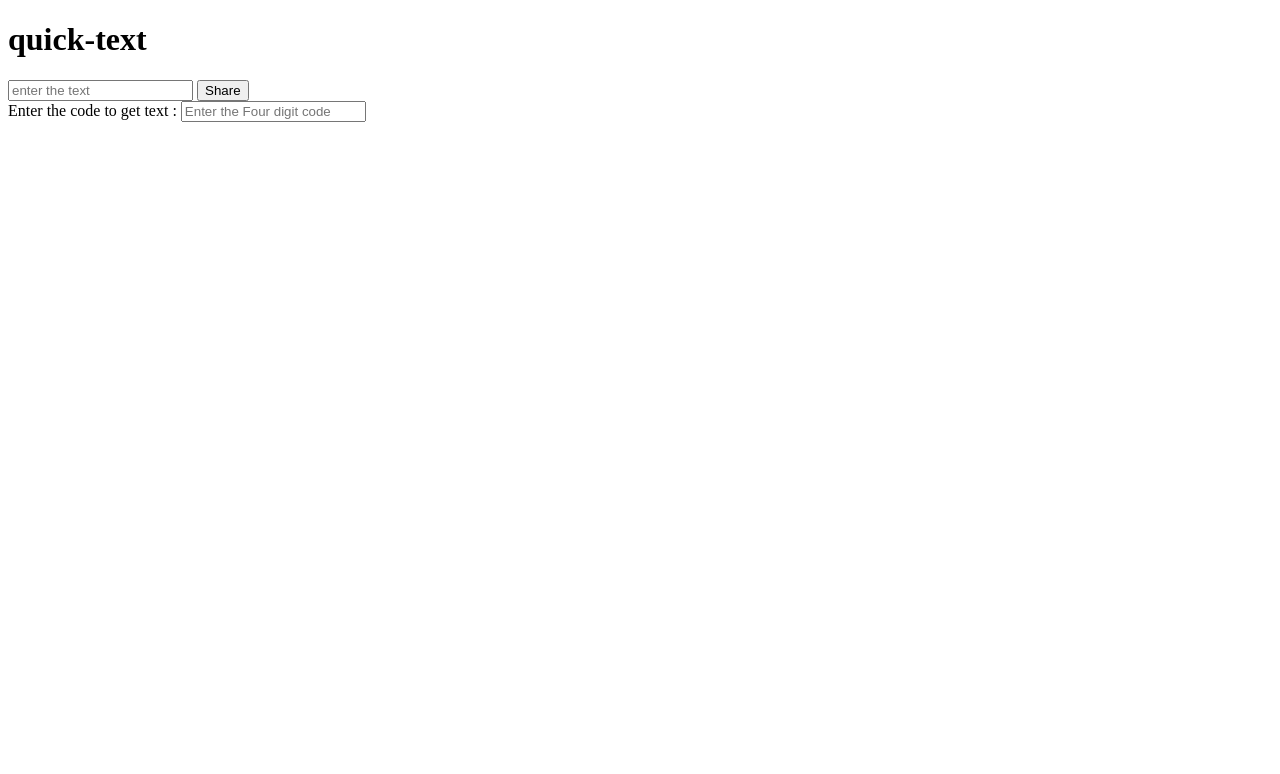
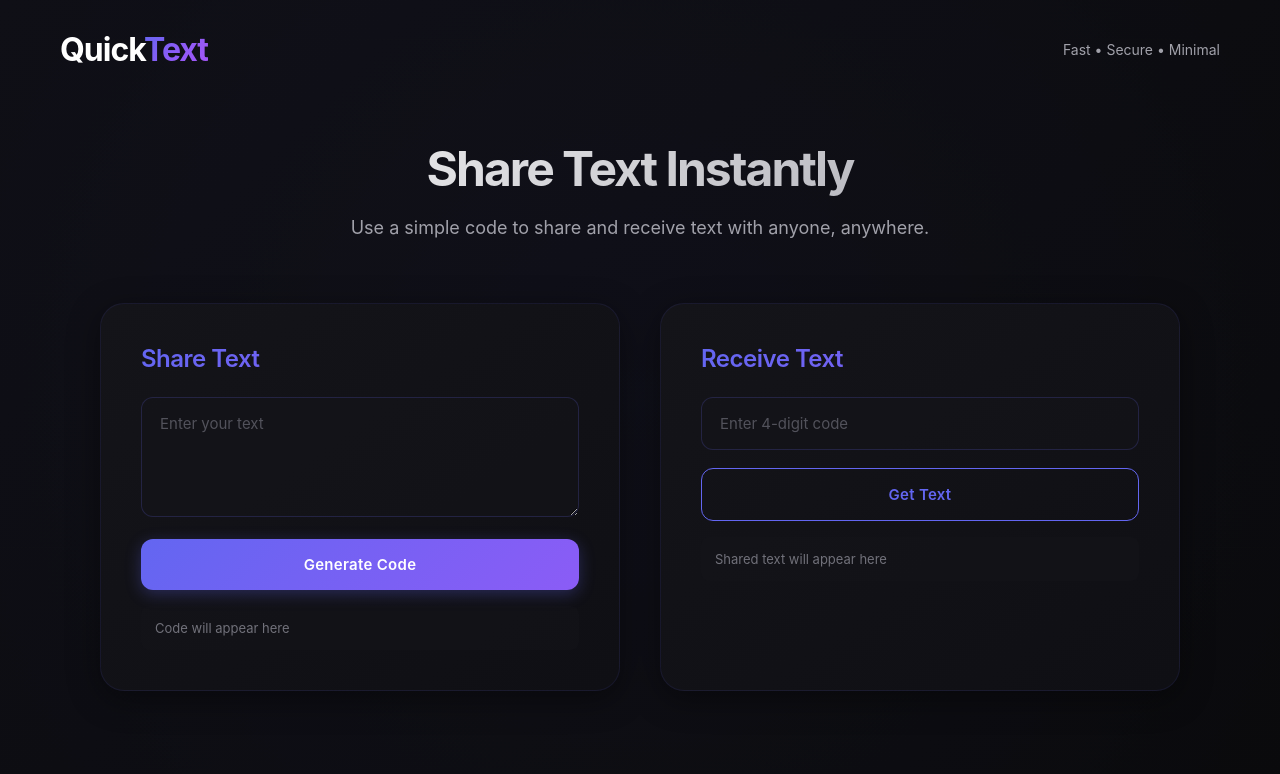
Before and after one commit to Sanjai1232/TEXT-SHARING, a website: page FRONT-END/home.html in a window 1280 px wide. Drawn offline with Linux system fonts and the light colour scheme.

Commit message:
made front end and styled

```diff
--- /dev/null
+++ b/FRONT-END/css/home.css
@@ -0,0 +1,248 @@
+
+        * {
+            margin: 0;
+            padding: 0;
+            box-sizing: border-box;
+            font-family: "Inter", "SF Pro Display", -apple-system, sans-serif;
+        }
+
+        body {
+            min-height: 100vh;
+            background: linear-gradient(135deg, #0f0f14 0%, #0a0a0a 100%);
+            color: #fff;
+            position: relative;
+            overflow-x: hidden;
+        }
+
+        body::before {
+            content: '';
+            position: fixed;
+            top: -50%;
+            left: -50%;
+            width: 200%;
+            height: 200%;
+            background: radial-gradient(circle, rgba(99, 102, 241, 0.06) 0%, transparent 70%);
+            animation: pulse 8s ease-in-out infinite;
+            pointer-events: none;
+        }
+
+        @keyframes pulse {
+            0%, 100% { transform: scale(1); opacity: 0.5; }
+            50% { transform: scale(1.1); opacity: 0.8; }
+        }
+
+        /* Navbar */
+        nav {
+            padding: 30px 60px;
+            display: flex;
+            justify-content: space-between;
+            align-items: center;
+            position: relative;
+            z-index: 10;
+        }
+
+        nav h1 {
+            font-size: 32px;
+            font-weight: 700;
+            letter-spacing: -1px;
+        }
+
+        nav h1 span {
+            background: linear-gradient(135deg, #6366f1 0%, #8b5cf6 50%, #a855f7 100%);
+            -webkit-background-clip: text;
+            -webkit-text-fill-color: transparent;
+            background-clip: text;
+        }
+
+        nav p {
+            font-size: 14px;
+            color: #a1a1aa;
+            font-weight: 400;
+        }
+
+        /* Main Content */
+        .container {
+            max-width: 1200px;
+            margin: 0 auto;
+            padding: 40px 60px 80px;
+            position: relative;
+            z-index: 10;
+        }
+
+        .hero-text {
+            text-align: center;
+            margin-bottom: 60px;
+        }
+
+        .hero-text h2 {
+            font-size: 48px;
+            font-weight: 700;
+            letter-spacing: -2px;
+            margin-bottom: 16px;
+            background: linear-gradient(135deg, #ffffff 0%, #a1a1aa 100%);
+            -webkit-background-clip: text;
+            -webkit-text-fill-color: transparent;
+            background-clip: text;
+        }
+
+        .hero-text p {
+            font-size: 18px;
+            color: #a1a1aa;
+            line-height: 1.6;
+        }
+
+        /* Boxes Grid */
+        .boxes {
+            display: grid;
+            grid-template-columns: repeat(auto-fit, minmax(400px, 1fr));
+            gap: 40px;
+            margin-top: 60px;
+        }
+
+        .box {
+            background: linear-gradient(145deg, #141419, #0f0f14);
+            padding: 40px;
+            border-radius: 24px;
+            border: 1px solid rgba(99, 102, 241, 0.1);
+            box-shadow: 0 8px 32px rgba(0, 0, 0, 0.4);
+            transition: all 0.3s ease;
+        }
+
+        .box:hover {
+            border-color: rgba(99, 102, 241, 0.3);
+            box-shadow: 0 12px 48px rgba(99, 102, 241, 0.15);
+            transform: translateY(-4px);
+        }
+
+        .box h3 {
+            background: linear-gradient(135deg, #6366f1 0%, #8b5cf6 100%);
+            -webkit-background-clip: text;
+            -webkit-text-fill-color: transparent;
+            background-clip: text;
+            margin-bottom: 24px;
+            font-size: 24px;
+            font-weight: 600;
+            letter-spacing: -0.5px;
+        }
+
+        textarea {
+            width: 100%;
+            padding: 16px 18px;
+            margin-bottom: 18px;
+            background: rgba(20, 20, 25, 0.6);
+            border: 1px solid rgba(99, 102, 241, 0.2);
+            border-radius: 12px;
+            color: #fff;
+            font-size: 15px;
+            transition: all 0.3s ease;
+            min-height: 120px;
+            resize: vertical;
+            font-family: inherit;
+        }
+
+        input {
+            width: 100%;
+            padding: 16px 18px;
+            margin-bottom: 18px;
+            background: rgba(20, 20, 25, 0.6);
+            border: 1px solid rgba(99, 102, 241, 0.2);
+            border-radius: 12px;
+            color: #fff;
+            font-size: 15px;
+            transition: all 0.3s ease;
+        }
+
+        input::placeholder,
+        textarea::placeholder {
+            color: #52525b;
+        }
+
+        input:focus,
+        textarea:focus {
+            outline: none;
+            border-color: #6366f1;
+            background: rgba(20, 20, 25, 0.9);
+            box-shadow: 0 0 0 4px rgba(99, 102, 241, 0.1);
+        }
+
+        button {
+            width: 100%;
+            padding: 16px;
+            font-size: 15px;
+            font-weight: 600;
+            border-radius: 12px;
+            cursor: pointer;
+            transition: all 0.3s ease;
+            letter-spacing: 0.3px;
+        }
+
+        .btn-primary {
+            background: linear-gradient(135deg, #6366f1 0%, #8b5cf6 100%);
+            border: none;
+            color: #fff;
+            box-shadow: 0 4px 16px rgba(99, 102, 241, 0.3);
+        }
+
+        .btn-primary:hover {
+            box-shadow: 0 6px 24px rgba(99, 102, 241, 0.5);
+            transform: translateY(-2px);
+        }
+
+        .btn-primary:active {
+            transform: translateY(0);
+        }
+
+        .btn-outline {
+            background: transparent;
+            border: 1.5px solid #6366f1;
+            color: #6366f1;
+        }
+
+        .btn-outline:hover {
+            background: rgba(99, 102, 241, 0.1);
+            border-color: #8b5cf6;
+            color: #8b5cf6;
+        }
+
+        .result {
+            display: block;
+            margin-top: 16px;
+            padding: 14px;
+            font-size: 13px;
+            color: #71717a;
+            background: rgba(20, 20, 25, 0.4);
+            border-radius: 8px;
+            min-height: 44px;
+            font-weight: 400;
+        }
+
+        /* Responsive */
+        @media (max-width: 900px) {
+            nav {
+                padding: 20px 30px;
+                flex-direction: column;
+                gap: 10px;
+                text-align: center;
+            }
+
+            nav h1 {
+                font-size: 28px;
+            }
+
+            .container {
+                padding: 30px 30px 60px;
+            }
+
+            .hero-text h2 {
+                font-size: 36px;
+            }
+
+            .boxes {
+                grid-template-columns: 1fr;
+                gap: 30px;
+            }
+
+            .box {
+                padding: 32px;
+            }
+        }
--- a/FRONT-END/home.html
+++ b/FRONT-END/home.html
@@ -3,18 +3,39 @@
 <head>
     <meta charset="UTF-8">
     <meta name="viewport" content="width=device-width, initial-scale=1.0">
-    <title>Text-Sharing</title>
+    <title>QuickText</title>
+    <link rel="stylesheet" href="./css/home.css">
 </head>
 <body>
-<div>
-    <h1>quick-text</h1>
-    <input type="text" placeholder="enter the text">
-    <button>Share</button>
-</div>
+    <!-- Navbar -->
+    <nav>
+        <h1>Quick<span>Text</span></h1>
+        <p>Fast • Secure • Minimal</p>
+    </nav>
 
-<div>
-     <label for="l1">Enter the code to get text :</label>
-    <input type="text" placeholder="Enter the Four digit code" name="l1">
-</div>
+    <!-- Main Content -->
+    <div class="container">
+        <div class="hero-text">
+            <h2>Share Text Instantly</h2>
+            <p>Use a simple code to share and receive text with anyone, anywhere.</p>
+        </div>
+
+        <div class="boxes">
+            <!-- Share Box -->
+            <div class="box">
+                <h3>Share Text</h3>
+                <textarea placeholder="Enter your text"></textarea>
+                <button class="btn-primary">Generate Code</button>
+                <span class="result">Code will appear here</span>
+            </div>
+            <!-- Receive Box -->
+            <div class="box">
+                <h3>Receive Text</h3>
+                <input type="text" placeholder="Enter 4-digit code">
+                <button class="btn-outline">Get Text</button>
+                <div class="result">Shared text will appear here</div>
+            </div>
+        </div>
+    </div>
 </body>
 </html>
```
